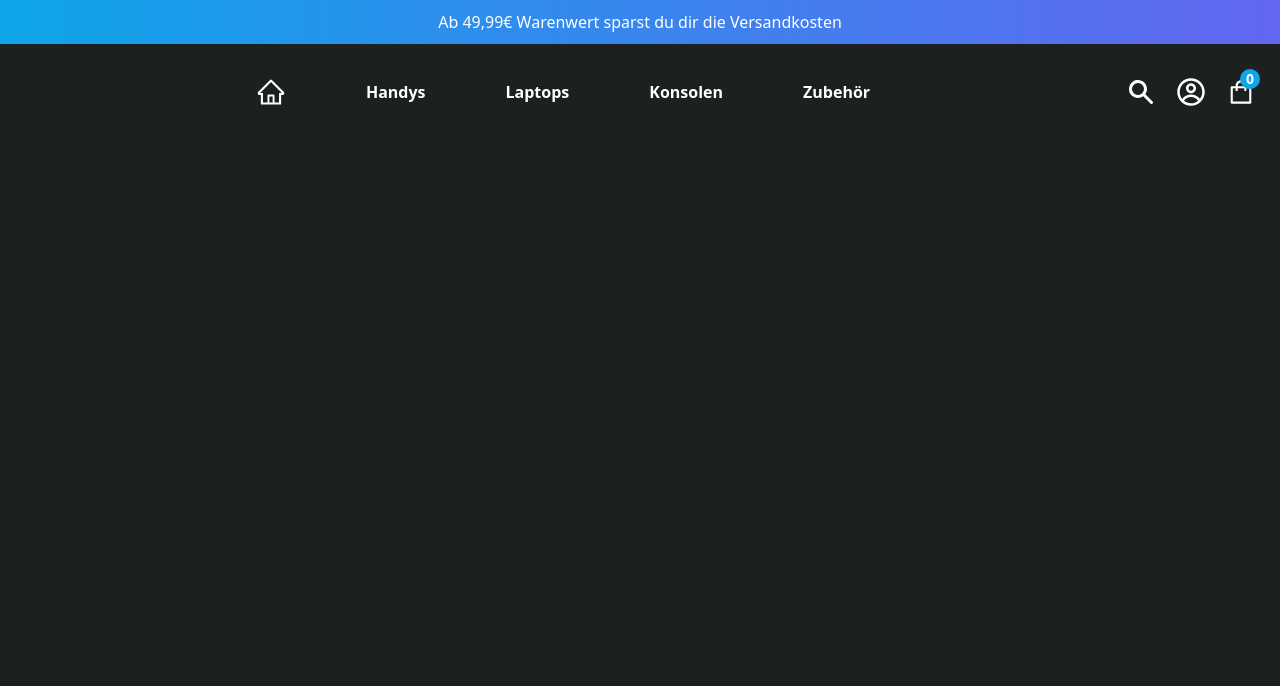
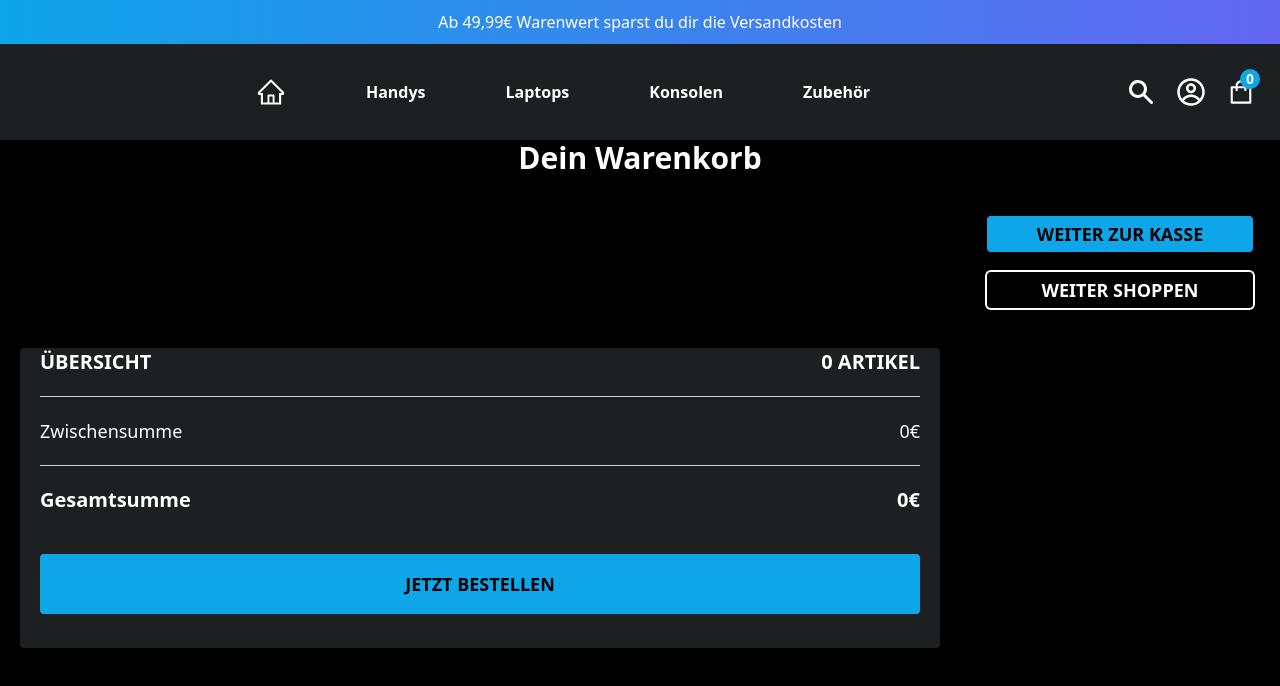
Before and after one commit to danielgen01/E-Commerce-with-React-Redux, a React (Create React App) app: page /Cart in a window 1280 px wide. Shown: the top 686 px of the page. Built offline with nearby package versions, Linux system fonts and the light colour scheme.

Commit message:
add cart page

```diff
--- a/src/App.tsx
+++ b/src/App.tsx
@@ -10,6 +10,7 @@ import LaptopsPage from './pages/Laptops/LaptopsPage';
 import HandysPage from './pages/Handys/HandysPage';
 import GadgetsPage from './pages/Gadgets/GadgetsPage';
 import ProductPage from './pages/Product/ProductPage';
+import Cart from './pages/Cart/Cart';
 
 function App() {
   return (
@@ -36,7 +37,7 @@ function App() {
             path="/Gadgets"
             element={<GadgetsPage />}
           ></Route>
-          {/* <Route path="/Cart" element={<Cart />}></Route> */}
+          <Route path="/Cart" element={<Cart />}></Route>
           <Route path="/items/:id" element={<ProductPage />}></Route>
         </Routes>
       </BrowserRouter>
--- /dev/null
+++ b/src/pages/Cart/Cart.tsx
@@ -0,0 +1,161 @@
+import React, { useEffect } from "react"
+import { Link } from "react-router-dom"
+
+
+type CartItem = {
+  title: string
+  price: number
+  quantity: number
+  image: string
+}
+
+const Cart: React.FC = () => {
+
+//   useEffect(() => {
+//     if (window.location.pathname === "/Cart" && cartItems.length < 1) {
+//       setTimeout(() => {
+//         window.location.href = "/"
+//       }, 1000)
+//     }
+//   }, [cartItems])
+
+//   const handleRemoveFromCart = (index: number) => {
+//     const updatedCart = cartItems.filter((product: any, i: any) => i !== index)
+//     setCartItems(updatedCart)
+//     setCartCount((prevCount: number) => prevCount -=1);
+//   }
+
+//   const increaseQuantity = (item: CartItem) => {
+//     if (item.quantity < 5) {
+//       item.quantity = Number(item.quantity) + 1
+//       setCartItems((prevCartItems: any) => [...prevCartItems])
+//     }
+//   }
+
+//   const decreaseQuantity = (item: CartItem) => {
+//     if (item.quantity >= 2) {
+//       item.quantity -= 1
+//       setCartItems((prevCartItems: any) => [...prevCartItems])
+//     }
+//   }
+
+  function handleBuyClick() {
+    alert("This shop is unfortunately not a real business")
+  }
+
+  return (
+    <div className="cart-body bg-black min-h-screen">
+      <div className="cart-headline h-[10%] font-bold flex justify-center">
+        <h1 className="text-3xl text-white">Dein Warenkorb</h1>
+      </div>
+
+      <div className="cart-top-buttons h-[20%] mt-10 w-screen flex flex-col justify-center items-center gap-5 lg:items-end">
+        <div className="button-1 w-full flex justify-center lg:w-1/4">
+          <button
+            className=" bg-sky-500 w-5/6 py-1 text-black text-lg flex items-center justify-center rounded font-bold hover:opacity-90"
+            onClick={handleBuyClick}
+          >
+            WEITER ZUR KASSE{" "}
+            <i className="bx bx-right-arrow-alt text-black text-2xl"></i>
+          </button>
+        </div>
+
+        <div className="button-2 w-full flex justify-center lg:w-1/4">
+          <Link
+            to="/"
+            className="w-5/6 py-1 text-black text-lg flex items-center justify-center rounded font-bold hover:opacity-90 ring-2 ring-white"
+          >
+            <button className=" text-md flex items-center justify-center rounded text-white font-bold hover:opacity-90">
+              WEITER SHOPPEN{" "}
+            </button>
+          </Link>
+        </div>
+      </div>
+
+      <div className="grid-wrapper grid grid-cols-1 lg:grid-cols-3 xl:grid-cols-4">
+        <div className="h-[50%] cart-items xl:col-span-3 lg:col-span-2 ">
+         {/*  <ul className="flex flex-col mx-1 gap-5 itemscolumn lg:items-center">
+            {cartItems.map((item: any, index: any) => (
+              <>
+                <li
+                  key={Math.floor(Math.random() * 20000000)}
+                  className="flex flex-row items-center py-5 single-itemRow w-auto lg:w-3/4 h-auto  gap-2"
+                >
+                  <div className="image-div w-3/6 h-full flex flex-col gap-5 justify-center items-center rounded">
+                    <img
+                      src={item.image}
+                      className="w-full h-auto lg:w-2/3"
+                      alt={item.title}
+                      title={item.title}
+                    />
+                    <div className="product-details  flex flex-col justify-center text-center gap-2">
+                    <h2 className="text-white text-md lg:text-xl font-semibold ">
+                      {item.title}
+                    </h2>
+                    <h2
+                      className=" text-sm lg:text-xl cursor-pointer text-sky-500 underline hover:font-bold"
+                      onClick={() => handleRemoveFromCart(index)}
+                    >
+                      Entfernen
+                    </h2>
+                  </div>
+                  <div className=" flex justify-center">
+                    <h3 className="text-white font-semibold text-md">
+                      {item.price}
+                    </h3>
+                  </div>
+                  </div>
+
+
+                  <div className="item-quantity flex items-center justify-center gap-1 text-3xl w-1/6">
+                    <i
+                      className="bx bxs-minus-circle text-white cursor-pointer"
+                      onClick={() => decreaseQuantity(item)}
+                    ></i>
+                    <h3 className="text-white">{item.quantity}</h3>
+                    <i
+                      className="bx bxs-plus-circle text-white cursor-pointer"
+                      onClick={() => increaseQuantity(item)}
+                    ></i>
+                  </div>
+                  <div className="delete-btn w-[20%] flex justify-start"></div>
+                </li>
+                <div className=" border-b border-white/80 w-full lg:w-3/4 text-left"></div>{" "}
+              </>
+            ))}
+          </ul>
+        </div>*/}
+
+        <div className="übersicht bg-[#1d2021] mx-5 h-[300px] mt-10 rounded">
+          <div className="übersicht content mx-5 flex flex-col gap-5 mt-5">
+            <div className="übersicht-header flex justify-between items-center text-xl font-semibold">
+              <h1 className="text-white">ÜBERSICHT</h1>
+              <h1 className="text-white">0 ARTIKEL</h1>
+            </div>
+            <div className=" border-b border-white/80 w-fulltext-left"></div>{" "}
+            <div className="flex justify-between text-lg font-medium">
+              <h2 className="text-white">Zwischensumme</h2>
+              <h2 className="text-white">0€</h2>
+            </div>
+            <div className=" border-b border-white/80 w-full text-left"></div>{" "}
+            <div className="gesamtsumme flex justify-between font-bold text-xl">
+              <h2 className="text-white">Gesamtsumme</h2>
+              <h2 className="text-white">0€</h2>
+            </div>
+            <div className="order-now flex justify-center "></div>
+            <button
+              className="bg-sky-500 py-4 font-bold text-lg rounded hover:opacity-90"
+              onClick={handleBuyClick}
+            >
+              JETZT BESTELLEN
+            </button>
+          </div>
+        </div>
+      </div>
+    </div>
+    </div>
+  )
+}
+
+
+export default Cart
```
